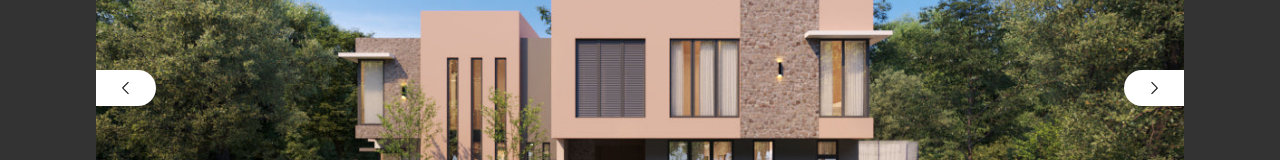
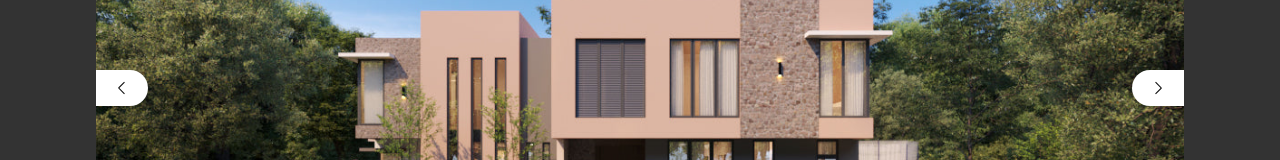
Before and after one commit to cleverAkanimoh/architecture, a React (Create React App) app: page / in a window 1280 px wide. Shown: the part 220-380 px from the top of the page. Built offline with nearby package versions, Linux system fonts and the light colour scheme; a web font is replaced by a local one.

Commit message:
modified index.css in src

```diff
--- a/src/index.css
+++ b/src/index.css
@@ -151,7 +151,7 @@
     }
 
     .btn-caro-style {
-        @apply absolute bg-white py-2 px-5 z-10 hover:bg-opacity-60 font-bold text-xl text-black transition-all top-[40%]
+        @apply absolute bg-white py-2 px-4 z-10 hover:bg-opacity-60 font-bold text-xl text-black transition-all top-[40%]
     }
 
     .plansComp-style {
```
